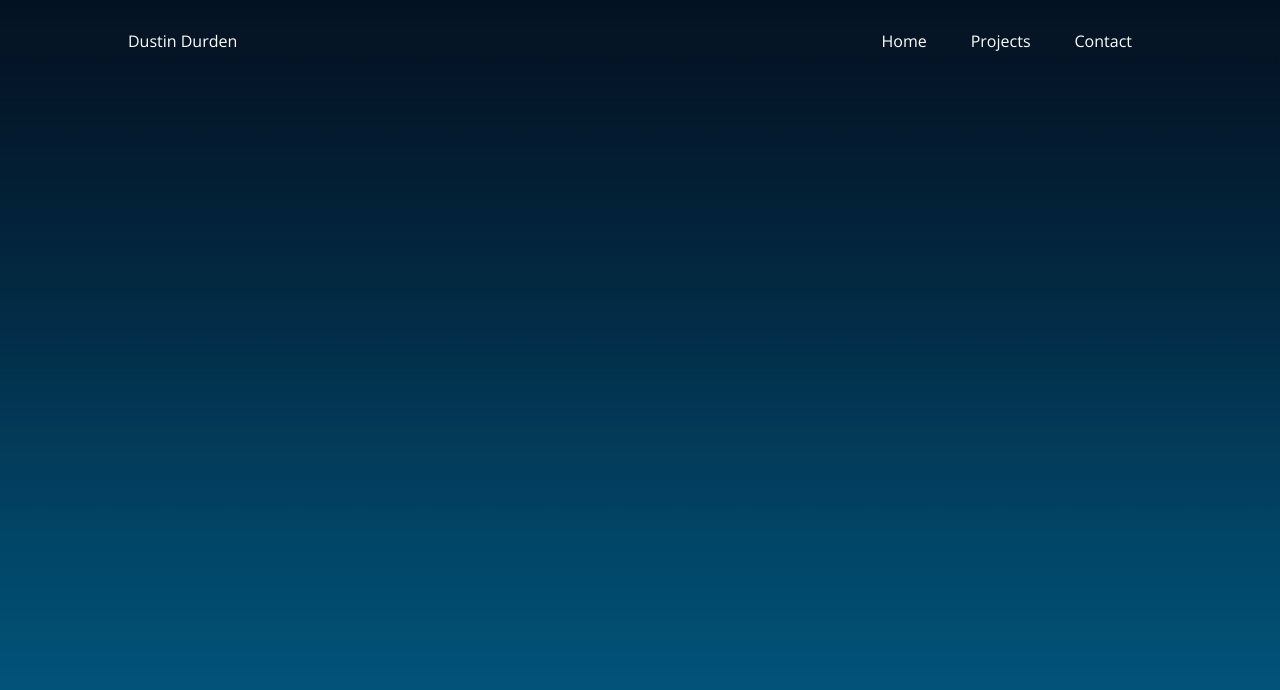
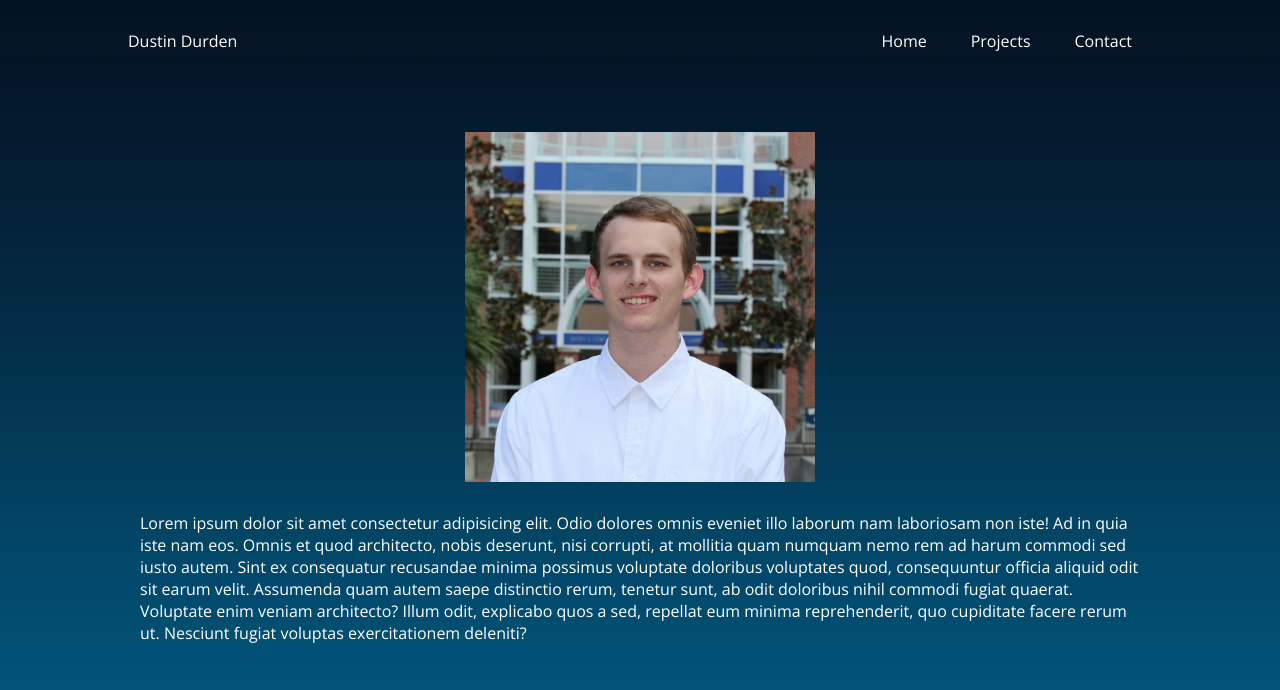
Before and after one commit to dkdurden/dkdurden.github.io, a plain HTML site: page index.html in a window 1280 px wide. Drawn offline with nearby package versions, Linux system fonts and the light colour scheme.

Commit message:
Working on home page

```diff
--- a/index.html
+++ b/index.html
@@ -14,7 +14,12 @@
             </nav>
         </header>
         <div class="home">
-
+            <div id="headshot-container">
+                <img id="headshot" src="headshot.jpg" alt="dustindurden">
+            </div>
+            <div id="bio-container">
+                <p id="bio-text">Lorem ipsum dolor sit amet consectetur adipisicing elit. Odio dolores omnis eveniet illo laborum nam laboriosam non iste! Ad in quia iste nam eos. Omnis et quod architecto, nobis deserunt, nisi corrupti, at mollitia quam numquam nemo rem ad harum commodi sed iusto autem. Sint ex consequatur recusandae minima possimus voluptate doloribus voluptates quod, consequuntur officia aliquid odit sit earum velit. Assumenda quam autem saepe distinctio rerum, tenetur sunt, ab odit doloribus nihil commodi fugiat quaerat. Voluptate enim veniam architecto? Illum odit, explicabo quos a sed, repellat eum minima reprehenderit, quo cupiditate facere rerum ut. Nesciunt fugiat voluptas exercitationem deleniti?</p>
+            </div>
         </div>
         <div class="projects">
 
--- a/style.css
+++ b/style.css
@@ -45,3 +45,32 @@ header {
 .nav-links li a:hover{
     color:orange;
 }
+
+.home {
+
+    color: white;
+    height: fit-content;
+
+}
+
+.home #headshot-container {
+    text-align: center;
+    padding-top: 50px;
+}
+
+.home #headshot-container #headshot {
+    max-height: 350px;
+}
+
+.home #bio-container{
+    padding-top: 30px;
+    padding-bottom: 30px;
+
+
+}
+
+.home #bio-container #bio-text {
+
+    max-width: 1000px;
+    margin: 0 auto;
+}
```
Also changed, not shown: headshot.jpg (added).
